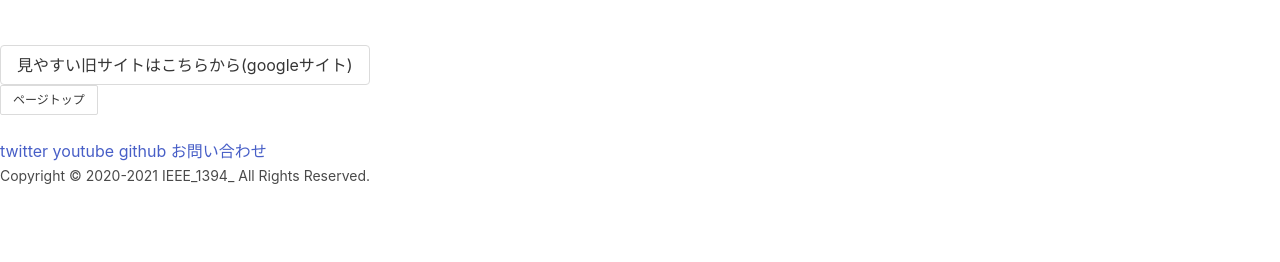
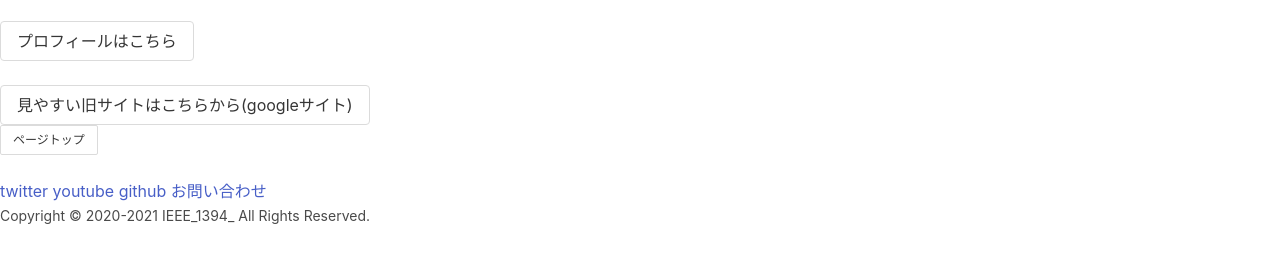
Before and after one commit to IEEE-1394/0p81.github.io, a plain HTML site: page index.html in a window 1280 px wide. Shown: the part 326-588 px from the top of the page. Drawn offline with nearby package versions, Linux system fonts and the light colour scheme.

Commit message:
Update index.html

```diff
--- a/index.html
+++ b/index.html
@@ -28,6 +28,7 @@
     <main>
       <p class="title">作成途中です</p>
       <p class="subtitle">ここまで半日でコードかきました。<br>こんなに早く終わったのは初めてです</p>
+      <p><a href="profile.html"class="button">プロフィールはこちら</a></p>
       <br>
       <p><a href="https://1.0p81.com" alt="見やすい旧サイトはこちらから(googleサイト)" class="button">見やすい旧サイトはこちらから(googleサイト)</a></p>
       <p class="page_top"><a href="#top" class="button is-small">ページトップ</a></p>
```
